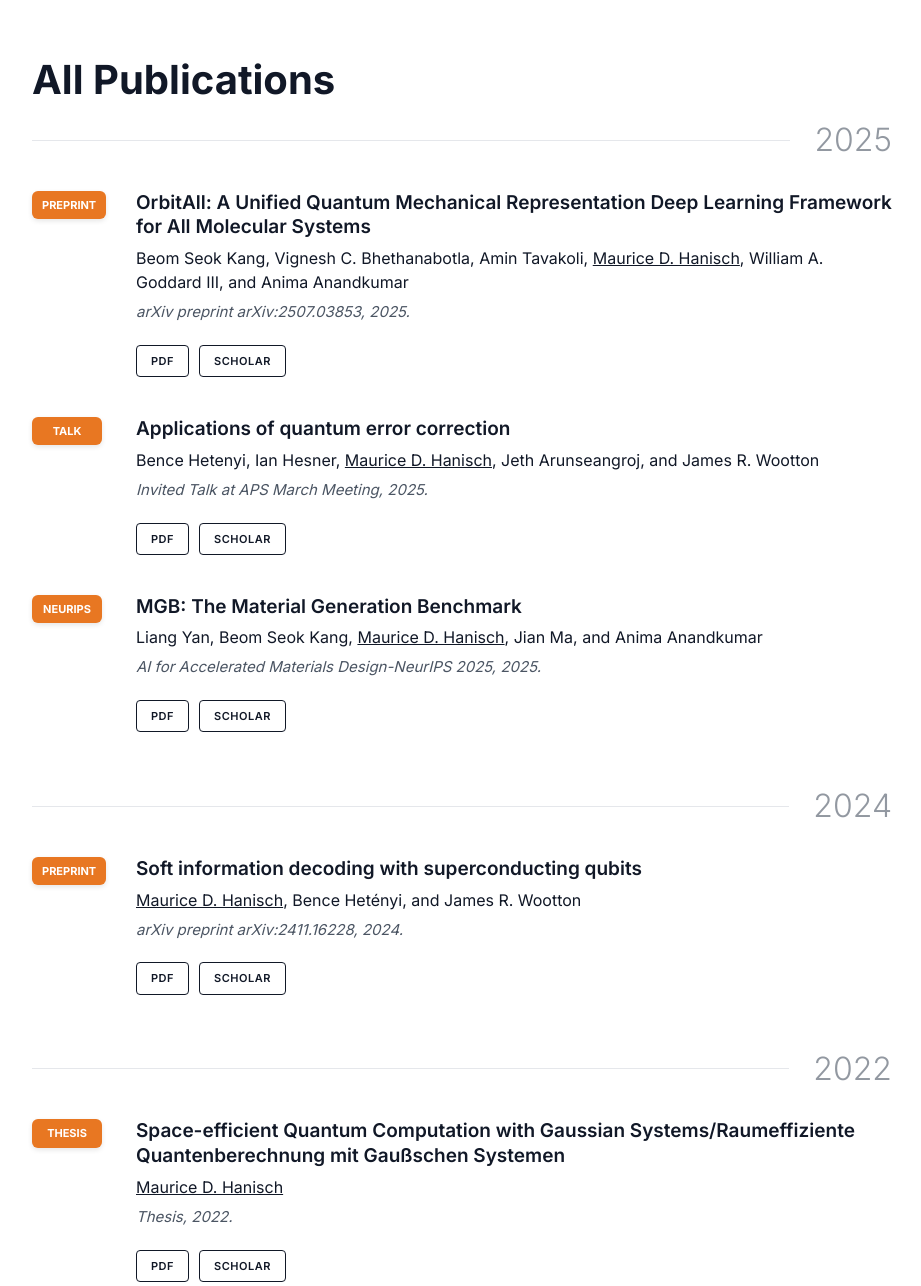
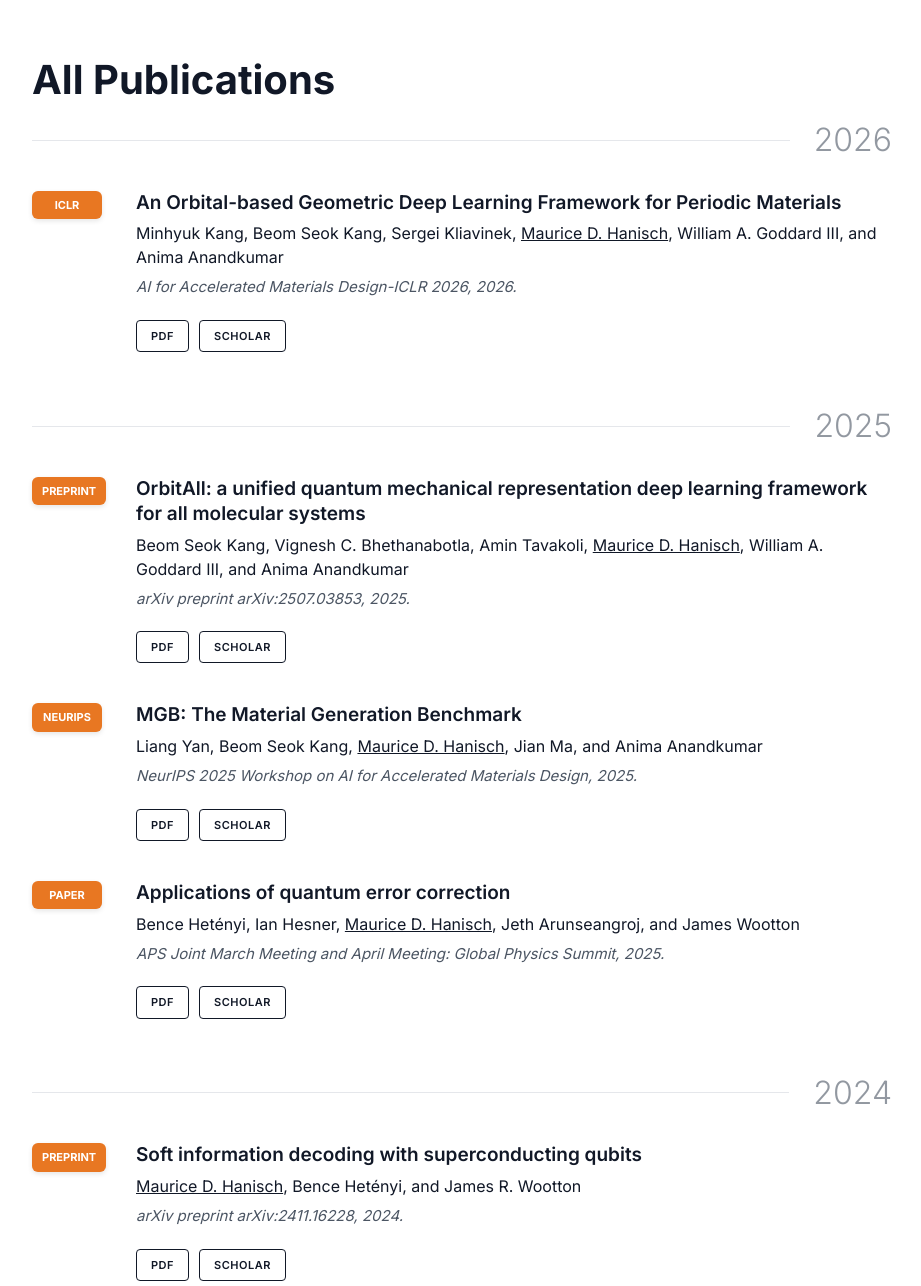
Before and after one commit to MauriceDHanisch/MauriceDHanisch.github.io, a plain HTML site: page publications.html in a window 1280 px wide. Shown: the part 76-1362 px from the top of the page, without its empty margins (178-1099 px from the left). Drawn offline with Linux system fonts and the light colour scheme.

Commit message:
Update publications

```diff
--- a/content/publications.html
+++ b/content/publications.html
@@ -1,4 +1,21 @@
 <ol class="pubs">
+
+  <li class="year-divider"><span>2026</span></li>
+
+  <li class="pub-row">
+    <div class="pub-badges">
+      <span class="badge-main">ICLR</span>
+    </div>
+    <div class="pub-content">
+      <div class="pub-title">An Orbital-based Geometric Deep Learning Framework for Periodic Materials</div>
+      <div class="pub-authors">Minhyuk Kang, Beom Seok Kang, Sergei Kliavinek, <u>Maurice D. Hanisch</u>, William A. Goddard III, and Anima Anandkumar</div>
+      <div class="pub-venue"><em>AI for Accelerated Materials Design-ICLR 2026</em>, 2026.</div>
+      <div class="pub-buttons">
+        <a href="https://openreview.net/forum?id=Dnjz9nlGBq" class="btn" target="_blank">PDF</a>
+        <a href="https://scholar.google.com/citations?view_op=view_citation&hl=en&user=c4EcLYQAAAAJ&citation_for_view=c4EcLYQAAAAJ:UeHWp8X0CEIC" class="btn" target="_blank">Scholar</a>
+      </div>
+    </div>
+  </li>
 
   <li class="year-divider"><span>2025</span></li>
 
@@ -7,7 +24,7 @@
       <span class="badge-main">Preprint</span>
     </div>
     <div class="pub-content">
-      <div class="pub-title">OrbitAll: A Unified Quantum Mechanical Representation Deep Learning Framework for All Molecular Systems</div>
+      <div class="pub-title">OrbitAll: a unified quantum mechanical representation deep learning framework for all molecular systems</div>
       <div class="pub-authors">Beom Seok Kang, Vignesh C. Bhethanabotla, Amin Tavakoli, <u>Maurice D. Hanisch</u>, William A. Goddard III, and Anima Anandkumar</div>
       <div class="pub-venue"><em>arXiv preprint arXiv:2507.03853</em>, 2025.</div>
       <div class="pub-buttons">
@@ -19,30 +36,30 @@
 
   <li class="pub-row">
     <div class="pub-badges">
-      <span class="badge-main">Talk</span>
+      <span class="badge-main">NeurIPS</span>
     </div>
     <div class="pub-content">
-      <div class="pub-title">Applications of quantum error correction</div>
-      <div class="pub-authors">Bence Hetenyi, Ian Hesner, <u>Maurice D. Hanisch</u>, Jeth Arunseangroj, and James R. Wootton</div>
-      <div class="pub-venue"><em>Invited Talk at APS March Meeting</em>, 2025.</div>
+      <div class="pub-title">MGB: The Material Generation Benchmark</div>
+      <div class="pub-authors">Liang Yan, Beom Seok Kang, <u>Maurice D. Hanisch</u>, Jian Ma, and Anima Anandkumar</div>
+      <div class="pub-venue"><em>NeurIPS 2025 Workshop on AI for Accelerated Materials Design</em>, 2025.</div>
       <div class="pub-buttons">
-        <a href="https://archive.aps.org/smt/2025/mar-n08/5/" class="btn" target="_blank">PDF</a>
-        <a href="https://scholar.google.com/citations?view_op=view_citation&hl=en&user=c4EcLYQAAAAJ&citation_for_view=c4EcLYQAAAAJ:u5HHmVD_uO8C" class="btn" target="_blank">Scholar</a>
+        <a href="https://scholar.google.com/citations?view_op=view_citation&hl=en&user=c4EcLYQAAAAJ&citation_for_view=c4EcLYQAAAAJ:qjMakFHDy7sC" class="btn" target="_blank">PDF</a>
+        <a href="https://scholar.google.com/citations?view_op=view_citation&hl=en&user=c4EcLYQAAAAJ&citation_for_view=c4EcLYQAAAAJ:qjMakFHDy7sC" class="btn" target="_blank">Scholar</a>
       </div>
     </div>
   </li>
 
   <li class="pub-row">
     <div class="pub-badges">
-      <span class="badge-main">NeurIPS</span>
+      <span class="badge-main">Paper</span>
     </div>
     <div class="pub-content">
-      <div class="pub-title">MGB: The Material Generation Benchmark</div>
-      <div class="pub-authors">Liang Yan, Beom Seok Kang, <u>Maurice D. Hanisch</u>, Jian Ma, and Anima Anandkumar</div>
-      <div class="pub-venue"><em>AI for Accelerated Materials Design-NeurIPS 2025</em>, 2025.</div>
+      <div class="pub-title">Applications of quantum error correction</div>
+      <div class="pub-authors">Bence Hetényi, Ian Hesner, <u>Maurice D. Hanisch</u>, Jeth Arunseangroj, and James Wootton</div>
+      <div class="pub-venue"><em>APS Joint March Meeting and April Meeting: Global Physics Summit</em>, 2025.</div>
       <div class="pub-buttons">
-        <a href="https://openreview.net/forum?id=K15Dqxm0ge" class="btn" target="_blank">PDF</a>
-        <a href="https://scholar.google.com/citations?view_op=view_citation&hl=en&user=c4EcLYQAAAAJ&citation_for_view=c4EcLYQAAAAJ:qjMakFHDy7sC" class="btn" target="_blank">Scholar</a>
+        <a href="https://research.ibm.com/publications/applications-of-quantum-error-correction" class="btn" target="_blank">PDF</a>
+        <a href="https://scholar.google.com/citations?view_op=view_citation&hl=en&user=c4EcLYQAAAAJ&citation_for_view=c4EcLYQAAAAJ:u5HHmVD_uO8C" class="btn" target="_blank">Scholar</a>
       </div>
     </div>
   </li>
@@ -63,21 +80,4 @@
       </div>
     </div>
   </li>
-
-  <li class="year-divider"><span>2022</span></li>
-
-  <li class="pub-row">
-    <div class="pub-badges">
-      <span class="badge-main">Thesis</span>
-    </div>
-    <div class="pub-content">
-      <div class="pub-title">Space-efficient Quantum Computation with Gaussian Systems/Raumeffiziente Quantenberechnung mit Gaußschen Systemen</div>
-      <div class="pub-authors"><u>Maurice D. Hanisch</u></div>
-      <div class="pub-venue"><em>Thesis</em>, 2022.</div>
-      <div class="pub-buttons">
-        <a href="https://pure.mpg.de/rest/items/item_3458224/component/file_3458225/content" class="btn" target="_blank">PDF</a>
-        <a href="https://scholar.google.com/citations?view_op=view_citation&hl=en&user=c4EcLYQAAAAJ&citation_for_view=c4EcLYQAAAAJ:d1gkVwhDpl0C" class="btn" target="_blank">Scholar</a>
-      </div>
-    </div>
-  </li>
 </ol>
```
Also changed, not shown: content/selected_publications.html (+17 -17 lines).
